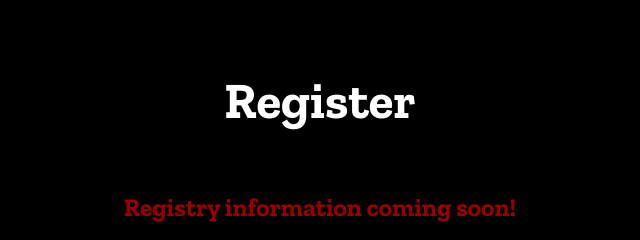
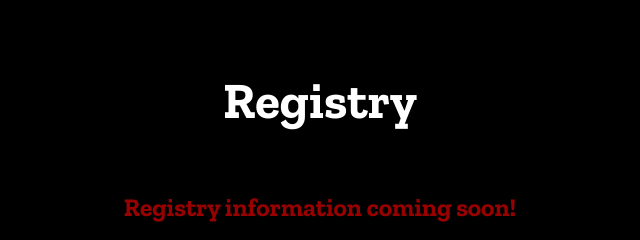
Before and after one commit to a-ashbeck/WeddingSite, a website: page index.html in a window 1280 px wide. Shown: the part 5613-5853 px from the top of the page, 320-960 px from the left. Drawn offline with nearby package versions, Linux system fonts and the light colour scheme; a web font is replaced by a local one.

Commit message:
Fix registry

```diff
--- a/index.html
+++ b/index.html
@@ -394,7 +394,7 @@
         <div class="container text-center">
             <div class="row">
                 <div class="col-md-12 probootstrap-animate">
-                    <h2 class="mt0">Register</h2>
+                    <h2 class="mt0">Registry</h2>
                 </div>
             </div>
             <div class="row">
```
